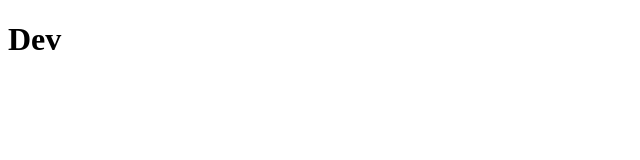
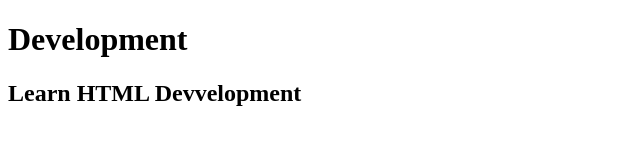
Before and after one commit to abhiupadhyayy/html, a plain HTML site: page index.html in a window 1280 px wide. Shown: the whole page, without its empty margins (0-640 px from the left). Drawn offline with Linux system fonts and the light colour scheme.

Commit message:
Changes h2 tag

```diff
--- a/index.html
+++ b/index.html
@@ -6,6 +6,7 @@
     <title>Document</title>
 </head>
 <body>
-    <h1>Dev</h1>
+    <h1>Development</h1>
+    <h2>Learn HTML Devvelopment</h2>
 </body>
 </html>
```
